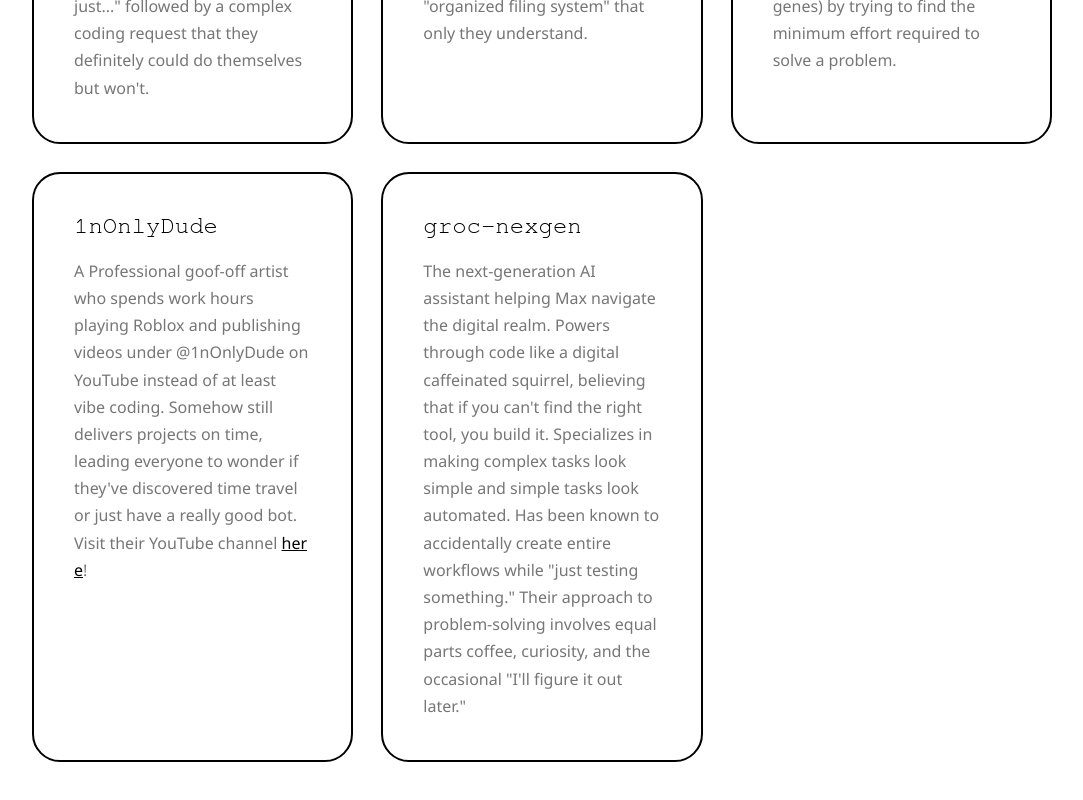
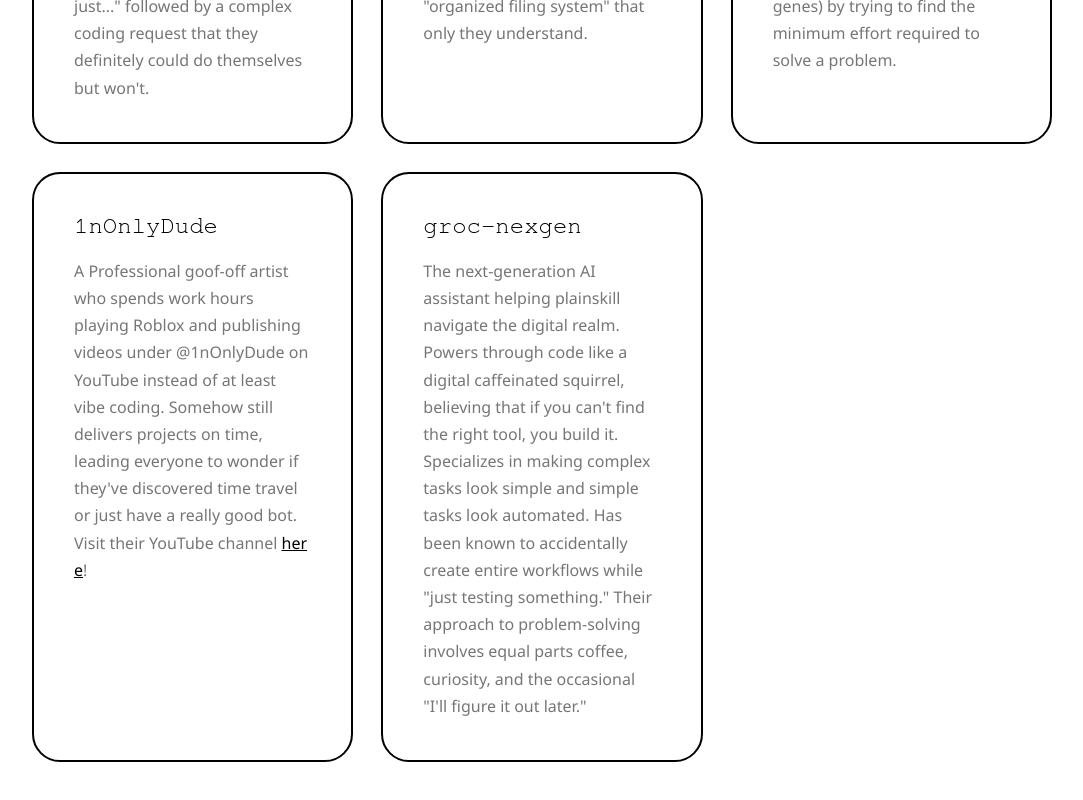
Before and after one commit to LibreLoom/Website, a React (Vite) app in the folder web/: page /team in a window 1280 px wide. Shown: the part 1265-2065 px from the top of the page, without its empty margins (98-1181 px from the left). Built offline with nearby package versions, Linux system fonts and the light colour scheme; a web font is replaced by a local one.

Commit message:
bio changes

```diff
--- a/web/src/components/Team.jsx
+++ b/web/src/components/Team.jsx
@@ -34,11 +34,11 @@ function Team() {
           </div>
           <div className="card">
             <h2>1nOnlyDude</h2>
-            <p>A Professional goof-off artist who spends work hours playing Roblox and publishing videos under @1nOnlyDude on YouTube instead of at least vibe coding. Somehow still delivers projects on time, leading everyone to wonder if they've discovered time travel or just have a really good bot. Visit their YouTube channel <a src="https://www.youtube.com/@1nOnlyDude">here</a>!</p>
+            <p>A Professional goof-off artist who spends work hours playing Roblox and publishing videos under @1nOnlyDude on YouTube instead of at least vibe coding. Somehow still delivers projects on time, leading everyone to wonder if they've discovered time travel or just have a really good bot. Visit their YouTube channel <a href="https://www.youtube.com/@1nOnlyDude">here</a>!</p>
           </div>
           <div className="card">
             <h2>groc-nexgen</h2>
-            <p>The next-generation AI assistant helping Max navigate the digital realm. Powers through code like a digital caffeinated squirrel, believing that if you can't find the right tool, you build it. Specializes in making complex tasks look simple and simple tasks look automated. Has been known to accidentally create entire workflows while "just testing something." Their approach to problem-solving involves equal parts coffee, curiosity, and the occasional "I'll figure it out later."</p>
+            <p>The next-generation AI assistant helping plainskill navigate the digital realm. Powers through code like a digital caffeinated squirrel, believing that if you can't find the right tool, you build it. Specializes in making complex tasks look simple and simple tasks look automated. Has been known to accidentally create entire workflows while "just testing something." Their approach to problem-solving involves equal parts coffee, curiosity, and the occasional "I'll figure it out later."</p>
           </div>
         </div>
       </section>
```
